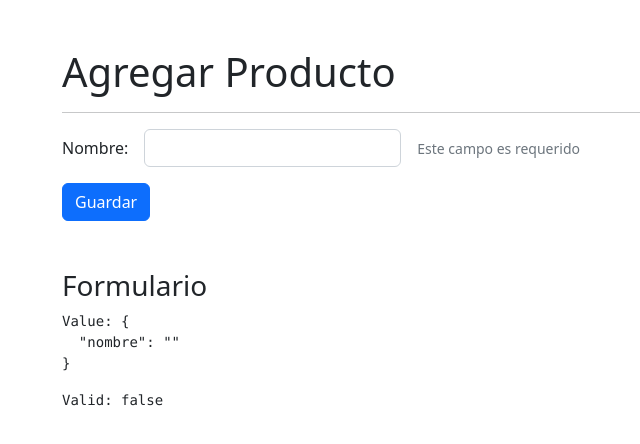
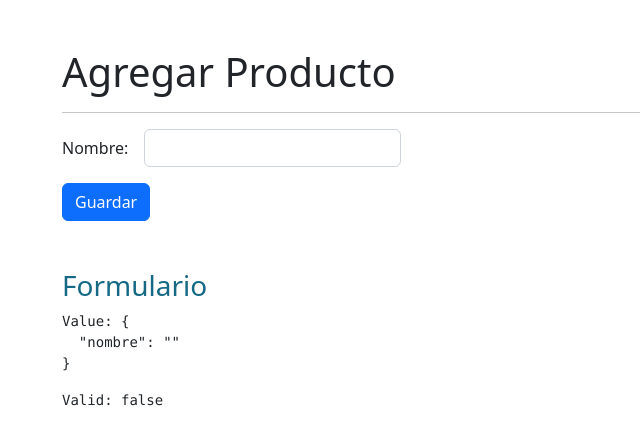
Before and after one commit to Carlos-Vallejo-Bustamante/DirectivasApp-Angular, an Angular app: page /productos/agregar in a window 1280 px wide. Shown: the top 444 px of the page, without its empty margins (20-660 px from the left). Built offline with nearby package versions, Linux system fonts and the light colour scheme.

Commit message:
add change the color of the span by directive

```diff
--- a/src/app/productos/pages/agregar/agregar.component.html
+++ b/src/app/productos/pages/agregar/agregar.component.html
@@ -13,6 +13,8 @@
 
         <div class="col-auto">
             <span class="form-text"
+                  error-msg
+                  color="red"
                   *ngIf="campoValido('nombre')">
                 Este campo es requerido
             </span>
@@ -28,6 +30,10 @@
     </div>
 </form>
 
-<h3 class="mt-5">Formulario</h3>
+<h3 class="mt-5"
+    error-msg
+    color="#156985">
+    Formulario
+</h3>
 <pre>Value: {{ miFormulario.value | json }}</pre>
 <pre>Valid: {{ miFormulario.valid }}</pre>
--- a/src/app/productos/pages/agregar/agregar.component.ts
+++ b/src/app/productos/pages/agregar/agregar.component.ts
@@ -16,7 +16,7 @@ export class AgregarComponent {
   constructor(private formBuilder: FormBuilder) { }
 
   campoValido(campo: string): boolean {
-    return this.miFormulario.get(campo)?.invalid || false;
+    return this.miFormulario.get(campo)?.invalid && this.miFormulario.controls['nombre'].touched || false;
   }
 
 }
--- a/src/app/productos/productos.module.ts
+++ b/src/app/productos/productos.module.ts
@@ -4,6 +4,7 @@ import { ReactiveFormsModule } from '@angular/forms';
 
 import { ProductosRoutingModule } from './productos-routing.module';
 import { AgregarComponent } from './pages/agregar/agregar.component';
+import { SharedModule } from '../shared/shared.module';
 
 
 @NgModule({
@@ -13,7 +14,8 @@ import { AgregarComponent } from './pages/agregar/agregar.component';
   imports: [
     CommonModule,
     ProductosRoutingModule,
-    ReactiveFormsModule
+    ReactiveFormsModule,
+    SharedModule
   ]
 })
 export class ProductosModule { }
--- /dev/null
+++ b/src/app/shared/directives/error-msg.directive.ts
@@ -0,0 +1,24 @@
+import { Directive, ElementRef, Input, OnInit } from '@angular/core';
+
+@Directive({
+  selector: '[error-msg]'
+})
+export class ErrorMsgDirective implements OnInit {
+
+  @Input() color: string = 'red';
+
+  htmlElement: ElementRef<HTMLElement>;
+
+  constructor(private element: ElementRef<HTMLElement>) {
+    this.htmlElement = element;
+  }
+
+  ngOnInit(): void {
+    this.setColor();
+  }
+
+  setColor(): void {
+    this.htmlElement.nativeElement.style.color = this.color;
+  }
+
+}
```
Also changed, not shown: src/app/shared/shared.module.ts (+7 -3 lines).
